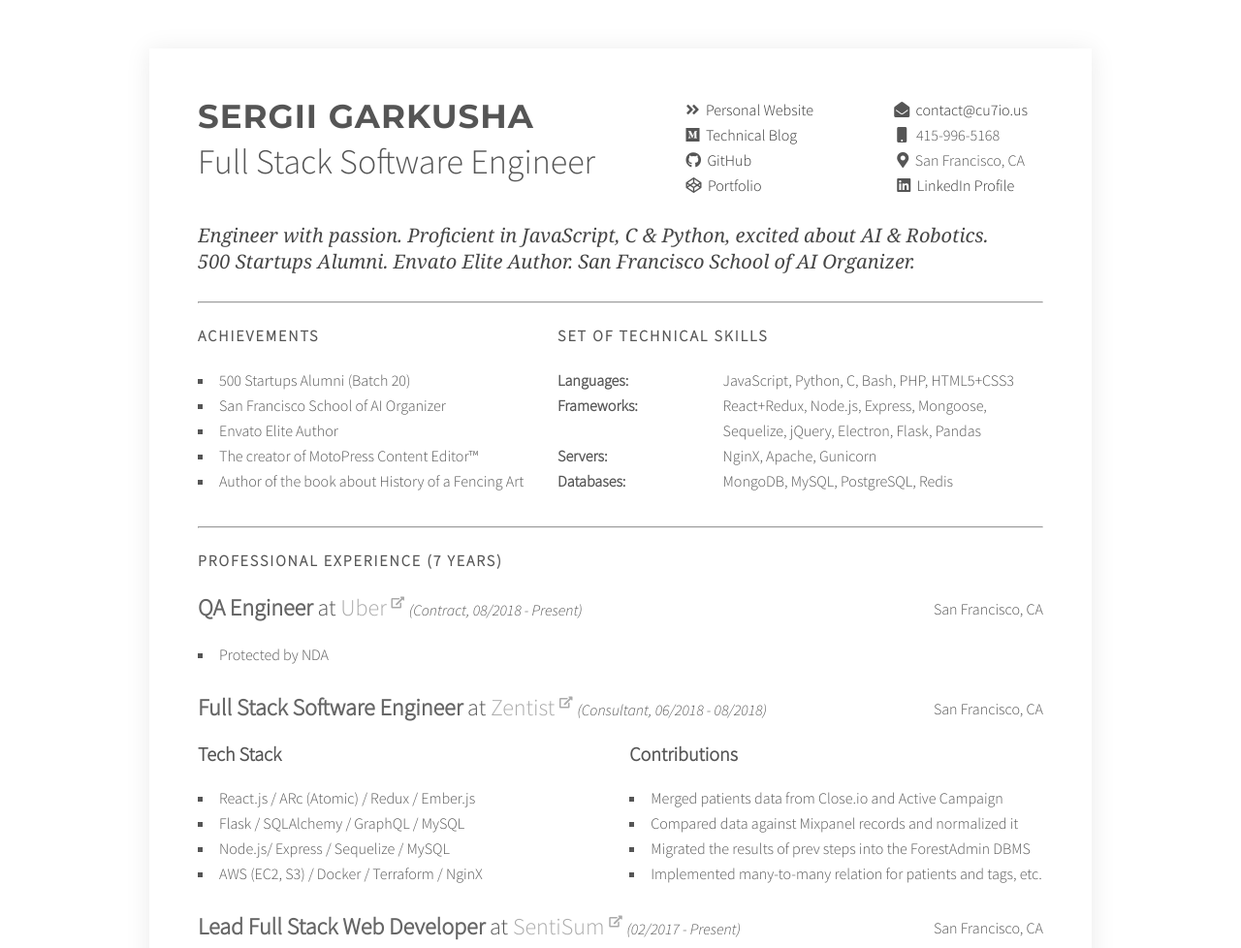
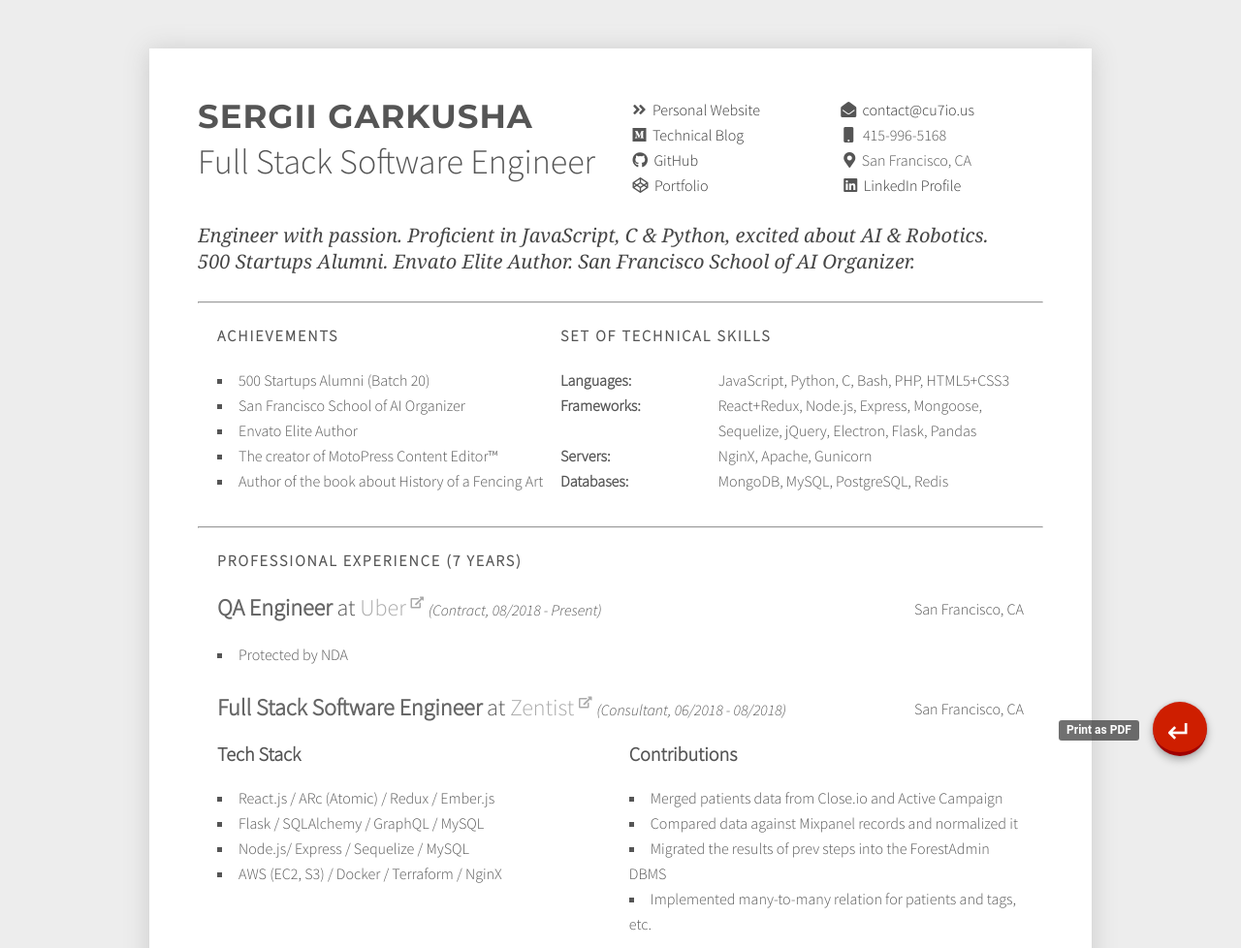
Before and after one commit to sergio-garkusha/cu7io.us, a website: page resume.html in a window 1280 px wide. Shown: the top 978 px of the page at 97% size. Drawn offline with Linux system fonts and the light colour scheme.

Commit message:
Added 'Print as PDF feature'

```diff
--- a/assets/css/resume.css
+++ b/assets/css/resume.css
@@ -1,23 +1,28 @@
+body {
+    background-color: #ededed !important;
+}
+
 .doc-wrapper {
     width: 1072px;
-    /* height: 1192px; */
     margin: 0 auto 0;
     padding: 50px;
 }
 
 .doc {
     padding: 50px;
-    /* background-color: #ededed; */
-    box-shadow: 0px 2px 24px 1px #ececec;
+    box-shadow: 0px 2px 24px 1px #ccc;
+    background-color: #fff;
 }
 
 .doc h1 {
-    font-size: 34px;
+    /* font-size: 34px; */
+    font-size: 2.12rem;
     padding: 0
 }
 
 .doc h2 {
     text-align: left;
+    font-size: 2.25rem;
     padding-bottom: 35px;
 }
 
@@ -135,3 +140,74 @@ header {
     visibility: visible;
     opacity: 1;
 }
+
+.material-buttons {
+    position: fixed;
+    right: 35px;
+    bottom: 20px;
+}
+
+.material-buttons ul li {
+    width: 56px;
+    height: 56px;
+    background-color: #ce1e00;
+    color: #fff;
+    border-bottom: 4px solid #a00000;
+    position: relative;
+    border-radius: 56px;
+    text-align: center;
+    font-size: 32px;
+    line-height: 62px;
+    box-shadow: 0 0 4px rgba(0, 0, 0, .14), 0 4px 8px rgba(0, 0, 0, .28);
+    cursor: pointer;
+    font-family: Roboto, sans-serif;
+}
+
+.material-buttons ul li.secondary {
+    display: none;
+    width: 36px;
+    height: 36px;
+    border-radius: 36px;
+    border-bottom: 3px solid #a00000;
+    font-size: 22px;
+    line-height: 36px;
+    margin-left: 10px;
+    margin-bottom: 10px;
+}
+
+.material-buttons ul li#edit-content span {
+    top: 6px;
+    left: -99px;
+}
+
+.material-buttons ul li span {
+    position: absolute;
+    font-size: 12px;
+    padding: 2px 8px;
+    top: 19px;
+    background-color: rgba(43, 43, 43, .67);
+    max-height: 25px;
+    border-radius: 3px;
+    font-weight: bold;
+    left: -97px;
+    line-height: 17px;
+}
+
+@media print {
+    body {
+        background-color: #fff !important;
+    }
+
+    .doc-wrapper {
+        padding: 10px;
+    }
+
+    .doc {
+        background-color: transparent;
+        box-shadow: 0 0 0 0;
+    }
+
+    .material-buttons {
+        display: none;
+    }
+}
--- a/assets/js/resume.js
+++ b/assets/js/resume.js
@@ -1,5 +1,12 @@
 window.onload = () => {
+  const printButton = document.getElementById('print-as-pdf');
+
+  // Print button
+  printButton.addEventListener('click', e => {
+    window.print();
+  }, false);
+
   // @TODO: make it editable only for myself via special command from the console
-  const elements = document.querySelector('.doc');
-  const editor = new MediumEditor(elements);
+  // const elements = document.querySelector('.doc');
+  // const editor = new MediumEditor(elements);
 }
--- a/resume.html
+++ b/resume.html
@@ -7,10 +7,10 @@
   <meta http-equiv="X-UA-Compatible" content="ie=edge">
   <title>Sergii Garkusha :: Full Stack Engineer</title>
   <link rel="stylesheet" href="./assets/css/gumby.css" type="text/css" media="all">
+  <link rel="stylesheet" href="https://use.fontawesome.com/releases/v5.3.1/css/all.css" integrity="sha384-mzrmE5qonljUremFsqc01SB46JvROS7bZs3IO2EmfFsd15uHvIt+Y8vEf7N7fWAU"
+    crossorigin="anonymous">
   <link rel="stylesheet" href="./assets/css/style.css" type="text/css" media="all">
   <link rel="stylesheet" href="./assets/css/resume.css" type="text/css" media="all">
-  <link rel="stylesheet" href="https://use.fontawesome.com/releases/v5.3.1/css/all.css" integrity="sha384-mzrmE5qonljUremFsqc01SB46JvROS7bZs3IO2EmfFsd15uHvIt+Y8vEf7N7fWAU"
-    crossorigin="anonymous">
   <!-- <link
     href="//cdn.jsdelivr.net/npm/medium-editor@latest/dist/css/medium-editor.min.css"
     rel="stylesheet"
@@ -18,6 +18,13 @@
     media="screen"
     charset="utf-8"
   > -->
+  <link rel="stylesheet" href="./assets/css/style.css" type="text/css" media="all">
+  <link rel="stylesheet" href="./assets/css/gumby.css" type="text/css" media="screen">
+  <link rel="stylesheet" href="./assets/css/media-queries.css" type="text/css" media="screen">
+  <link rel="icon" href="./assets/images/cu7ious_avatar.jpg" sizes="32x32">
+  <link rel="icon" href="./assets/images/cu7ious_avatar.jpg" sizes="192x192">
+  <link rel="apple-touch-icon-precomposed" href="./assets/images/cu7ious_avatar.jpg">
+  <meta name="msapplication-TileImage" content="./assets/images/cu7ious_avatar.jpg">
 </head>
 
 <body>
@@ -269,6 +276,17 @@
     </div>
   </div>
 
+  <nav class="material-buttons">
+    <ul>
+      <li id="edit-content" class="secondary">
+        <!-- react-text: 12 -->↺
+        <!-- /react-text --><span>Clear all data</span></li>
+      <li id="print-as-pdf">
+        <!-- react-text: 15 -->↵
+        <!-- /react-text --><span>Print as PDF</span></li>
+    </ul>
+  </nav>
+
   <!-- <script src="//cdn.jsdelivr.net/npm/medium-editor@latest/dist/js/medium-editor.min.js"></script> -->
   <script src="./assets/js/resume.js"></script>
 </body>
```
Also changed, not shown: index.html (+18 -17 lines).
